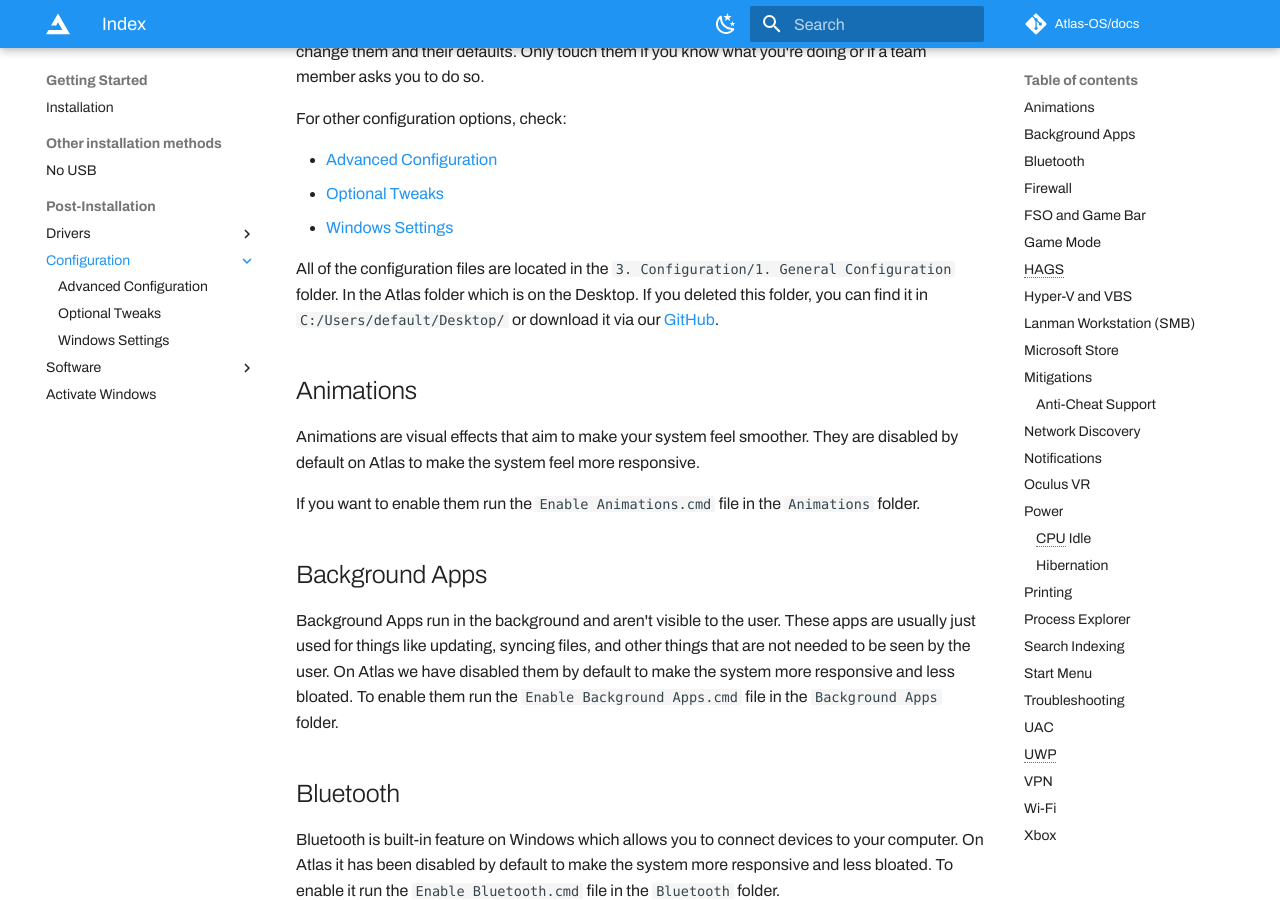
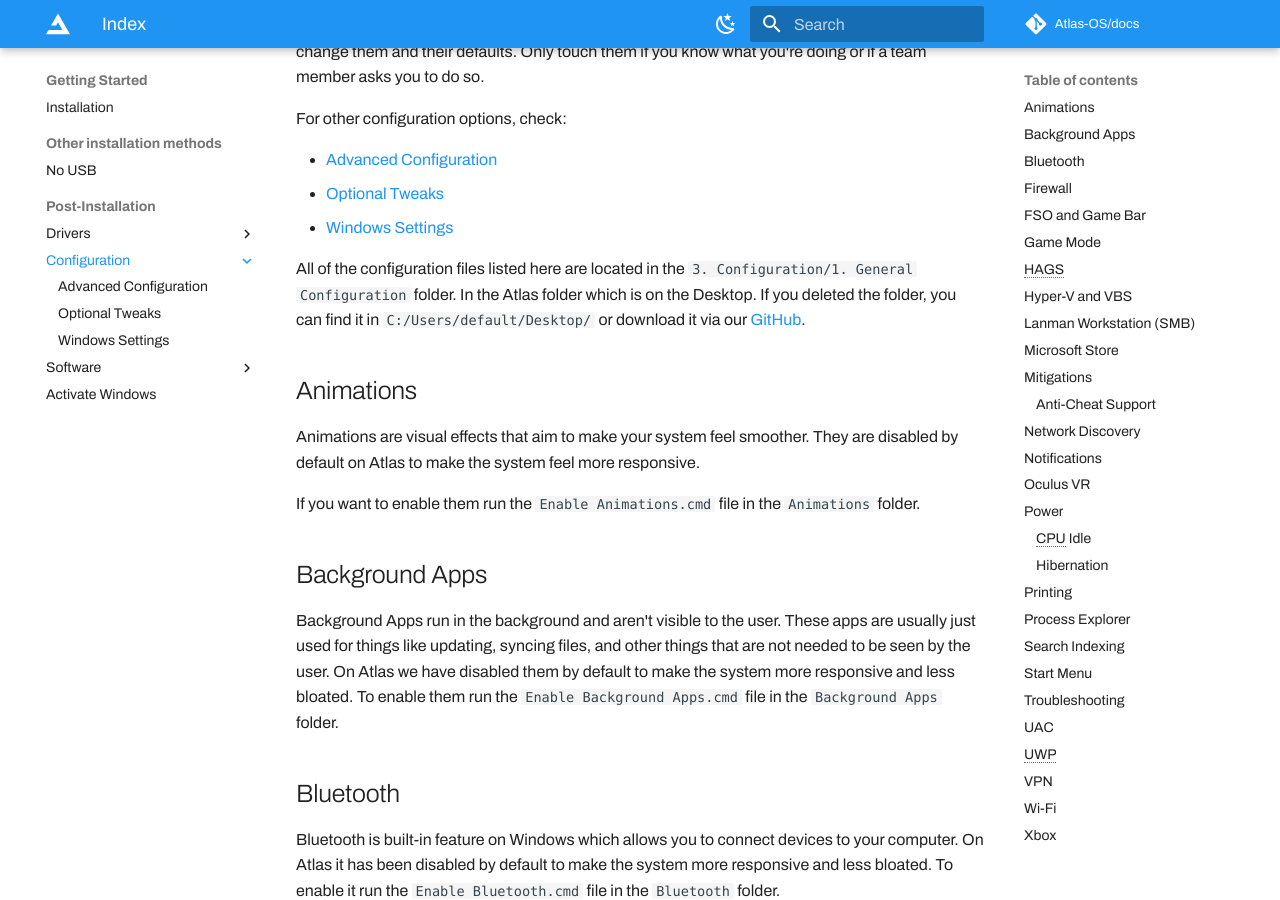
Before and after one commit to Atlas-OS/docs, an MkDocs documentation site: the page built from docs/getting-started/post-installation/configuration/index.md, in a window 1280 px wide and 900 px high, scrolled down 305 px. Built offline with MkDocs 1.6.1 and Material for MkDocs 9.7.7, drawn with Linux system fonts in a browser that asks for light colours; some web fonts are replaced; plug-ins that fetch from the network failed and are left out; comment, search, counter and statistics services are not loaded.

Commit message:
Update index.md

```diff
--- a/docs/getting-started/post-installation/configuration/index.md
+++ b/docs/getting-started/post-installation/configuration/index.md
@@ -8,7 +8,7 @@ For other configuration options, check:
 - [Optional Tweaks](/getting-started/post-installation/configuration/optional-Tweaks)
 - [Windows Settings](/getting-started/post-installation/configuration/windows-Settings)
 
-All of the configuration files are located in the `3. Configuration/1. General Configuration` folder. In the Atlas folder which is on the Desktop. If you deleted this folder, you can find it in `C:/Users/default/Desktop/` or download it via our [GitHub](https://github.com/Atlas-OS/Atlas/tree/main/src/Executables/Atlas).
+All of the configuration files listed here are located in the `3. Configuration/1. General Configuration` folder. In the Atlas folder which is on the Desktop. If you deleted the folder, you can find it in `C:/Users/default/Desktop/` or download it via our [GitHub](https://github.com/Atlas-OS/Atlas/tree/main/src/Executables/Atlas).
 
 ## Animations
 
```
